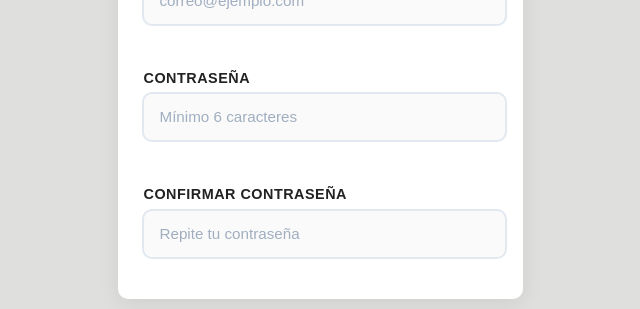
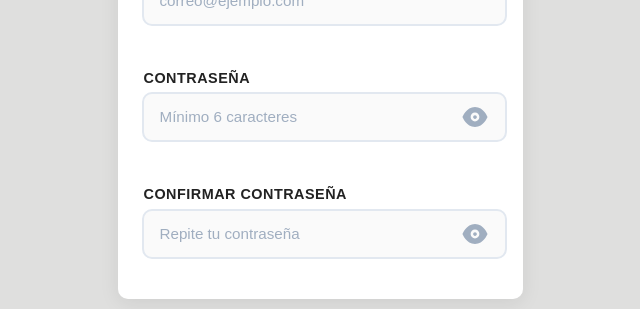
Before and after one commit to juanfernandez2306/admin_strategus, a React (Vite) app: page / in a window 1280 px wide. Both pictures are taken after a click on the link "¿Olvidaste tu contraseña?". Shown: the part 461-770 px from the top of the page, without its empty margins (320-960 px from the left). Built offline with nearby package versions, Linux system fonts and the light colour scheme.

Commit message:
modificando layout registro

```diff
--- a/src/assets/components/login/RegisterLayout.tsx
+++ b/src/assets/components/login/RegisterLayout.tsx
@@ -1,134 +1,141 @@
 // RegisterLayout.tsx
-import { useState } from "react";
 import FormBaseLayout from "../FormBaseLayout";
 import style from "./LoginLayout.module.css";
-
 import imgLogo from '../../img/logo_sigepad.png';
 
 import { useAuthUiStore } from "./hooks/useAuthUiStore";
-
 import { URL_BACKEND } from "../../maps/config/info";
-
+import { useFormValidators } from "./hooks/useFormValidators";
+import { validadoresRegister } from "./utils/validatorsForm";
+import PasswordInput from "./PasswordInput";
 
 const RegisterLayout = () => {
-  const [nombre, setNombre] = useState("");
-  const [apellido, setApellido] = useState("");
-  const [email, setEmail] = useState("");
-  const [password, setPassword] = useState("");
-  const [confirmPassword, setConfirmPassword] = useState("");
+
+  // Hook genérico conectado a las estrategias de validación
+  const { valores, errores, handleChange, validarFormulario } = useFormValidators(
+    {
+      nombre: "",
+      apellido: "",
+      email: "",
+      password: "",
+      confirmPassword: ""
+    },
+    validadoresRegister
+  );
 
   const irALogin = useAuthUiStore((state) => state.irALogin);
 
   const handleExecuteRegister = async (): Promise<string> => {
-    // Validación de seguridad previa del lado del cliente
-    if (password !== confirmPassword) {
-      throw new Error("Las contraseñas ingresadas no coinciden.");
+
+    if (!validarFormulario()) {
+      throw new Error("Por favor, corrige los errores antes de continuar.");
     }
 
-    // Aquí llamarías a tu servicio/hook de fetch hacia tu API Slim (ej. usuarios/register)
+
     const respuesta = await fetch(`${URL_BACKEND}/usuarios/register`, {
       method: "POST",
       headers: { "Content-Type": "application/json" },
       body: JSON.stringify({
-        nombre: nombre,
-        apellido: apellido,
-        email: email,
-        password: password,
-        password_confirm: confirmPassword
-     }),
+        nombre: valores.nombre,
+        apellido: valores.apellido,
+        email: valores.email,
+        password: valores.password,
+        password_confirm: valores.confirmPassword
+      })
     });
 
-    const datos = await respuesta.json();
-
-    if (!respuesta.ok || !datos.success) {
-      throw new Error(datos.message || "Ocurrió un error al procesar el registro.");
+    if (!respuesta.ok) {
+      const errorData = await respuesta.json();
+      throw new Error(errorData.mensaje || "Error al registrar el usuario.");
     }
 
-    // Redirección o acción automática tras éxito
-    setTimeout(() => {
-      irALogin();
-    }, 1500);
-
-    return datos.message || "Usuario registrado exitosamente.";
+    return "Usuario registrado con éxito.";
   };
 
   return (
+    <FormBaseLayout
+      buttonText="Registrarse"
+      onExecute={handleExecuteRegister}
+      onSuccess={() => setTimeout(() => irALogin(), 1500)}
+    >
+      <img src={imgLogo} alt="logo SIGEPAD" className={style.img} />
 
-    <FormBaseLayout
-      buttonText="Confirmar Registro"
-      onExecute={handleExecuteRegister}
-    >
-      <img src={imgLogo} alt="" className={style.img} />
+
       <div className={style.groupInput}>
         <label htmlFor="reg-nombre">Nombre</label>
         <input
           id="reg-nombre"
           type="text"
-          value={nombre}
-          onChange={(e) => setNombre(e.target.value)}
+          value={valores.nombre}
+          onChange={(e) => handleChange("nombre", e.target.value)}
           placeholder="Ingresa tu nombre"
+          className={errores.nombre ? style.inputError : ""}
           required
-          title="Solo se permiten letras"
         />
+        {errores.nombre && <span className={style.notasError}>{errores.nombre}</span>}
       </div>
+
 
       <div className={style.groupInput}>
         <label htmlFor="reg-apellido">Apellido</label>
         <input
           id="reg-apellido"
           type="text"
-          value={apellido}
-          onChange={(e) => setApellido(e.target.value)}
+          value={valores.apellido}
+          onChange={(e) => handleChange("apellido", e.target.value)}
           placeholder="Ingresa tu apellido"
+          className={errores.apellido ? style.inputError : ""}
           required
-          title="Solo se permiten letras"
         />
+        {errores.apellido && <span className={style.notasError}>{errores.apellido}</span>}
       </div>
+
 
       <div className={style.groupInput}>
         <label htmlFor="reg-email">Correo Electrónico</label>
         <input
           id="reg-email"
           type="email"
-          value={email}
-          onChange={(e) => setEmail(e.target.value)}
+          value={valores.email}
+          onChange={(e) => handleChange("email", e.target.value)}
           placeholder="correo@ejemplo.com"
+          className={errores.email ? style.inputError : ""}
           required
         />
+        {errores.email && <span className={style.notasError}>{errores.email}</span>}
       </div>
 
-      <div className={style.groupInput}>
-        <label htmlFor="reg-password">Contraseña</label>
-        <input
+
+      <PasswordInput
         id="reg-password"
-          type="password"
-          value={password}
-          onChange={(e) => setPassword(e.target.value)}
+        label="Contraseña"
+        value={valores.password}
+        onChange={(e) => handleChange("password", e.target.value)}
         placeholder="Mínimo 6 caracteres"
+        error={errores.password}
         required
       />
-      </div>
 
-      <div className={style.groupInput}>
-        <label htmlFor="reg-confirm-password">Confirmar Contraseña</label>
-        <input
+
+
+      <PasswordInput
         id="reg-confirm-password"
-          type="password"
-          value={confirmPassword}
-          onChange={(e) => setConfirmPassword(e.target.value)}
+        label="Confirmar Contraseña"
+        value={valores.confirmPassword}
+        onChange={(e) => handleChange("confirmPassword", e.target.value)}
         placeholder="Repite tu contraseña"
+        error={errores.confirmPassword}
         required
       />
-      </div>
+
 
       <p className={style.pieEnlace}>
-      ¿Ya tienes una cuenta?
+        ¿Ya tienes una cuenta?{" "}
         <a href="#" onClick={(e) => { e.preventDefault(); irALogin(); }} className={style.enlaceAccion}>
-        Inicia sesión aquí
+          Inicia Sesión
         </a>
       </p>
     </FormBaseLayout>
-
   );
 };
 
```
Lines whose indentation alone changed are shown as unchanged.
